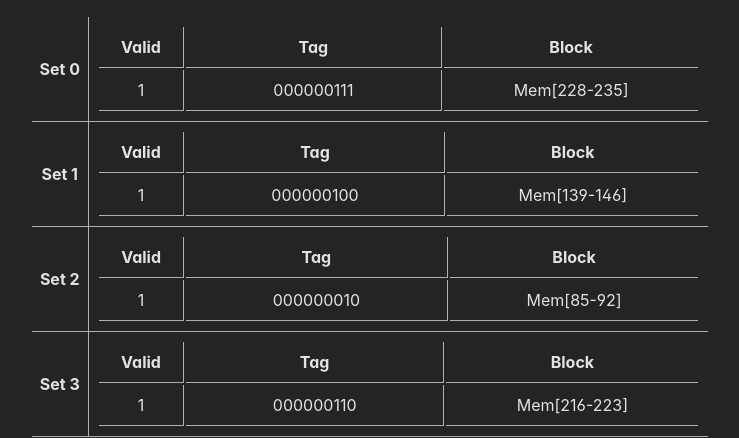
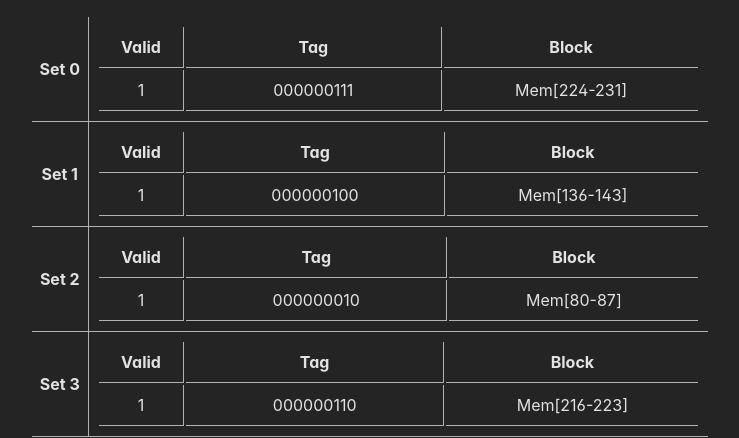
Before and after one commit to MahmoodSeoud/cache-hit-miss, a React (Vite) app: page / in a window 1280 px wide. Shown: the part 873-1311 px from the top of the page, without its empty margins (270-1009 px from the left). Built offline with nearby package versions, Linux system fonts and the light colour scheme; a web font is replaced by a local one.

Commit message:
new build and remake of blockStart and blockEnd

```diff
--- a/src/App.tsx
+++ b/src/App.tsx
@@ -246,9 +246,14 @@ function App() {
         let valid_: Bit = 1;
         let tag_: string = tagBits_;
 
-        let blockStart_: string = address_.toString();
-        let blockEnd_: string = (address_ + blockSize - 1).toString();
+        let blockStart_: string = parseInt(tagBits_ + setIndexBits_ + "".padEnd(blockOffset, '0'), 2).toString();
+        let blockSizeBits: string = (blockSize - 1).toString(2);
+        let blockEnd_: string = parseInt(tagBits_ + setIndexBits_ + blockSizeBits, 2).toString();
+        debugger
         let empty_: Bit = 0;
+
+/*         let blockSizeBits: string = cache.blockSize.toString(2).padStart(blockOffset, '0'); */
+        debugger
 
         const existingTag = knownTagsInSet.find(tag => tag.tagBits === tagBits_);
         if (existingTag) {
@@ -265,8 +270,9 @@ function App() {
           } while (knownTagsInSet.some(tag => tag.tagBits === newTagBits));
           valid_ = 1;
           tag_ = tagBits_;
-          blockStart_ = address_.toString();
-          blockEnd_ = (address_ + blockSize - 1).toString();
+          blockStart_= parseInt(tagBits_ + setIndexBits_ + "".padEnd(blockOffset, '0'), 2).toString();
+          blockSizeBits= (blockSize - 1).toString(2);
+          blockEnd_= parseInt(tagBits_ + setIndexBits_ + blockSizeBits, 2).toString();
           empty_ = 0;
         }
 
@@ -360,8 +366,10 @@ function App() {
     cacheBlock.tag = tagBits;
     cacheBlock.valid = 1;
     cacheBlock.empty = 0;
-    cacheBlock.blockStart = address.toString();
-    cacheBlock.blockEnd = (address + cache.blockSize - 1).toString();
+
+    let blockSizeBits: string = (cache.blockSize - 1).toString(2);
+    cacheBlock.blockStart= parseInt(tagBits + setIndexBits + "".padEnd(blockOffset, '0'), 2).toString();
+    cacheBlock.blockEnd= parseInt(tagBits + setIndexBits + blockSizeBits, 2).toString();
     setCache(newCache);
     return newCache
   }
@@ -497,8 +505,9 @@ function App() {
         cacheBlock.tag = tagBits;
         cacheBlock.valid = 1;
         cacheBlock.empty = 0;
-        cacheBlock.blockStart = address.toString();
-        cacheBlock.blockEnd = (address + cache.blockSize - 1).toString();
+        let blockSizeBits: string = (cache.blockSize - 1).toString(2);
+        cacheBlock.blockStart= parseInt(tagBits + setIndexBits + "".padEnd(blockOffset, '0'), 2).toString();
+        cacheBlock.blockEnd= parseInt(tagBits + setIndexBits + blockSizeBits, 2).toString();
 
         // Update the cache
         newCache.sets[setValue].lines[i] = cacheBlock;
```
Also changed, not shown: 3 other files (tests, documents, lock files or other folders).
